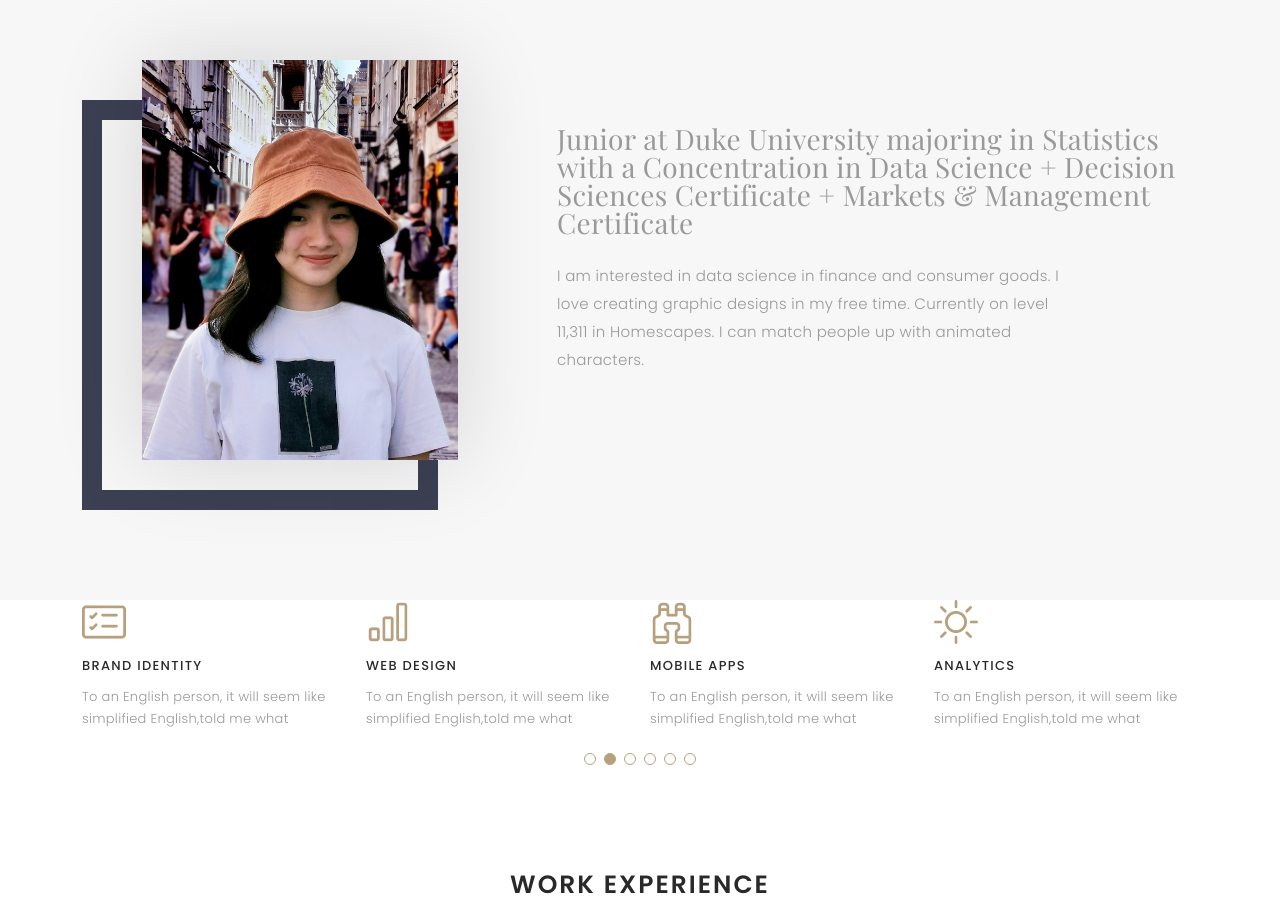
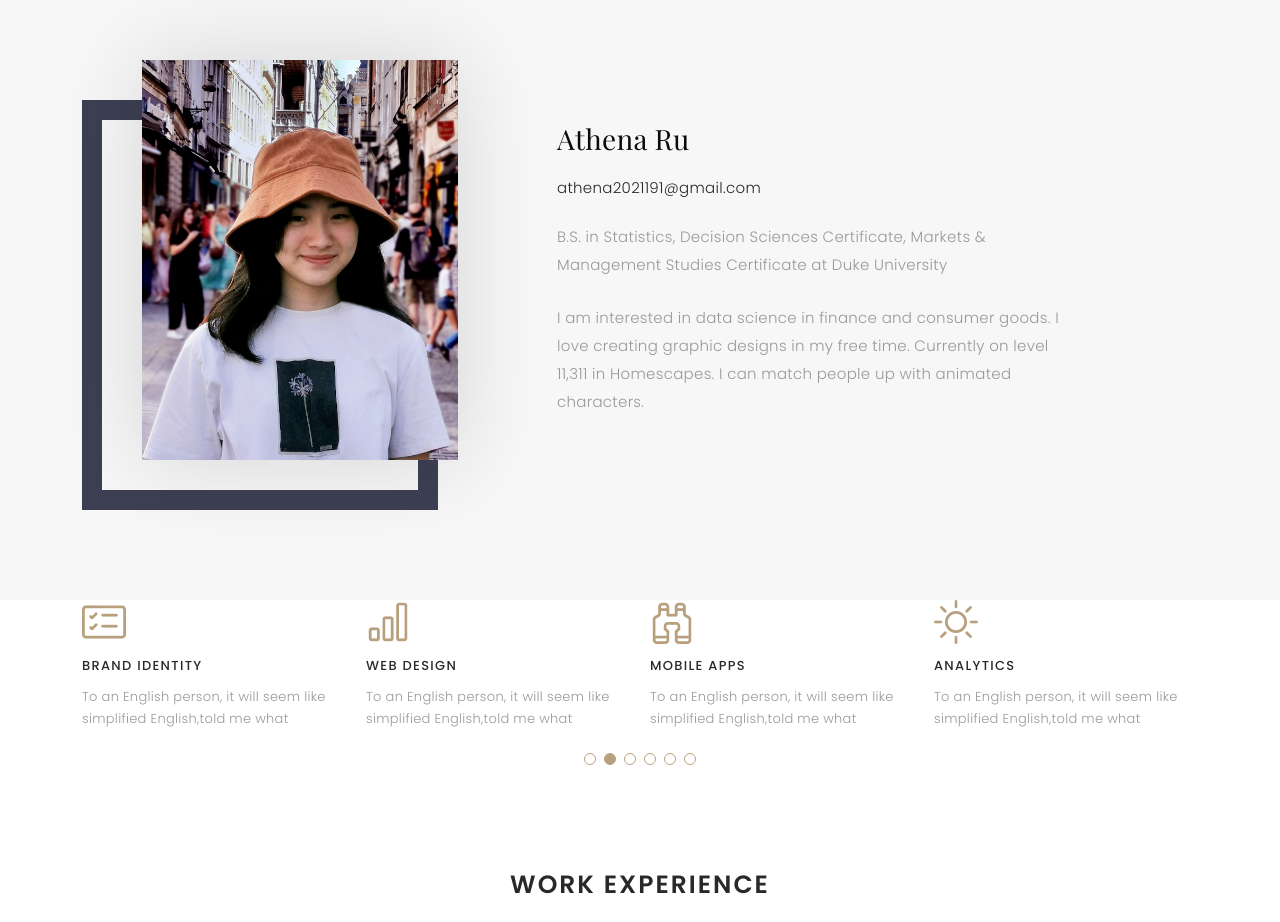
Before and after one commit to athenaru/athenaru, a plain HTML site: page index.html in a window 1280 px wide. Shown: the part 820-1742 px from the top of the page. Drawn offline with nearby package versions, Linux system fonts and the light colour scheme; a web font is replaced by a local one.

Commit message:
about me font color & size

```diff
--- a/assets/css/style.css
+++ b/assets/css/style.css
@@ -582,6 +582,7 @@
   font-family: "Playfair Display", serif;
   font-size: 28px;
   text-align: left;
+  color: #0b0b0b
 }
 
 #about .about-descr .separator {
@@ -1507,7 +1508,7 @@
   }
 
   #about .about-descr .p-heading {
-    font-size: 20px;
+    font-size: 32px;
   }
 
   #about .about-descr .separator {
--- a/index.html
+++ b/index.html
@@ -110,7 +110,9 @@
           <div class="col-lg-7">
             <div class="about-descr">
 
-              <p class="p-heading">Junior at Duke University majoring in Statistics with a Concentration in Data Science + Decision Sciences Certificate + Markets & Management Certificate</p>
+              <p class="p-heading">Athena Ru</p>
+              <a href="mailto:athena2021191@gmail.com">athena2021191@gmail.com</a>
+              <p class="separator">B.S. in Statistics, Decision Sciences Certificate, Markets & Management Studies Certificate at Duke University</p>
               <p class="separator">I am interested in data science in finance and consumer goods. I love creating graphic designs in my free time. Currently on level 11,311 in Homescapes. I can match people up with animated characters.</p>
 
             </div>
```
